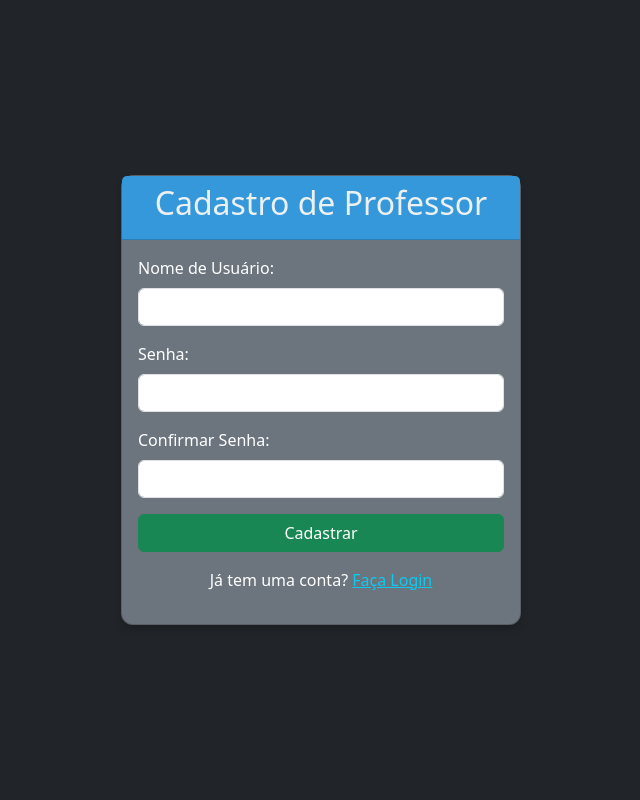
After one commit to NashornT/Gestao_Escolar_Plataforma, a Flask app: page /register in a window 1280 px wide. The commit adds this page. Shown: the whole page, without its empty margins (319-959 px from the left). Run offline with Flask 3, Linux system fonts and the light colour scheme.

```diff
--- a/flask_web.py
+++ b/flask_web.py
@@ -1,31 +1,60 @@
-from flask import Flask, render_template, request, redirect, flash, send_file, url_for
+from flask import Flask, render_template, request, redirect, url_for, flash, send_file
+from flask_sqlalchemy import SQLAlchemy
+from flask_login import LoginManager, UserMixin, login_user, login_required, logout_user, current_user
+from werkzeug.security import generate_password_hash, check_password_hash
 from methods.extract_data import ExtractData
 import os
 import shutil
 from methods.create_school_history import school_history
 from methods.download_data import download_school_data
 from datetime import datetime
-from flask_socketio import SocketIO, emit # Importar SocketIO e emit
+from flask_socketio import SocketIO, emit
+import eventlet # Necessário para async_mode='eventlet'
 
 UPLOAD_FOLDER = 'Files'
 ALLOWED_EXTENSIONS = {'xls', 'xlsx'}
 
 app = Flask(__name__)
-app.secret_key = 'sua_chave_super_secreta' # Mantenha esta chave secreta e considere usar uma variável de ambiente
+app.secret_key = 'sua_chave_super_secreta' # Mantenha esta chave secreta e considere usar uma variável de ambiente em produção
 app.config['UPLOAD_FOLDER'] = UPLOAD_FOLDER
+app.config['SQLALCHEMY_DATABASE_URI'] = 'sqlite:///site.db' # Nome do seu arquivo de banco de dados SQLite
+app.config['SQLALCHEMY_TRACK_MODIFICATIONS'] = False # Desativa o rastreamento de modificações para economizar recursos
 
-# Inicializar SocketIO
-socketio = SocketIO(app, async_mode='eventlet') # Usar eventlet para async_mode
+db = SQLAlchemy(app)
+socketio = SocketIO(app, async_mode='eventlet')
 
-# Limpar a pasta UPLOAD_FOLDER no início da aplicação para garantir um estado limpo
-# Esta parte pode ser refeita para limpar apenas arquivos de processamento anterior,
-# se necessário, para evitar apagar arquivos importantes caso o Flask reinicie.
-# Por enquanto, manteremos como está, mas é algo a considerar.
+# Configuração do Flask-Login
+login_manager = LoginManager()
+login_manager.init_app(app)
+login_manager.login_view = 'login' # Define a rota para onde o usuário será redirecionado se não estiver logado
+
+# --- Modelos do Banco de Dados ---
+class User(db.Model, UserMixin):
+    id = db.Column(db.Integer, primary_key=True)
+    username = db.Column(db.String(80), unique=True, nullable=False)
+    password_hash = db.Column(db.String(128), nullable=False)
+    is_admin = db.Column(db.Boolean, default=False) # Exemplo de campo adicional
+
+    def set_password(self, password):
+        self.password_hash = generate_password_hash(password)
+
+    def check_password(self, password):
+        return check_password_hash(self.password_hash, password)
+
+    def __repr__(self):
+        return f'<User {self.username}>'
+
+# Callback para recarregar o usuário do Flask-Login
+@login_manager.user_loader
+def load_user(user_id):
+    return User.query.get(int(user_id))
+
+# --- Limpeza da pasta de upload (considerar ajustar para produção) ---
 if os.path.exists(UPLOAD_FOLDER):
     shutil.rmtree(UPLOAD_FOLDER)
 os.makedirs(UPLOAD_FOLDER, exist_ok=True)
 
-
+# --- Funções Auxiliares ---
 def allowed_file(filename):
     return '.' in filename and filename.rsplit('.', 1)[1].lower() in ALLOWED_EXTENSIONS
 
@@ -47,18 +76,72 @@ def process_files_async(folder_path, sid):
             shutil.rmtree(folder_path)
         os.makedirs(folder_path, exist_ok=True) # Recria a pasta vazia
 
+# --- Rotas da Aplicação ---
+
+@app.route('/register', methods=['GET', 'POST'])
+def register():
+    if current_user.is_authenticated:
+        flash('Você já está logado.', 'info')
+        return redirect(url_for('index'))
+
+    if request.method == 'POST':
+        username = request.form.get('username')
+        password = request.form.get('password')
+        confirm_password = request.form.get('confirm_password')
+
+        if not username or not password or not confirm_password:
+            flash('Todos os campos são obrigatórios.', 'danger')
+            return render_template('register.html')
+
+        if password != confirm_password:
+            flash('As senhas não coincidem.', 'danger')
+            return render_template('register.html')
+
+        existing_user = User.query.filter_by(username=username).first()
+        if existing_user:
+            flash('Nome de usuário já existe. Por favor, escolha outro.', 'danger')
+            return render_template('register.html')
+
+        new_user = User(username=username)
+        new_user.set_password(password)
+        db.session.add(new_user)
+        db.session.commit()
+        flash('Cadastro realizado com sucesso! Faça o login.', 'success')
+        return redirect(url_for('login'))
+    return render_template('register.html')
+
+@app.route('/login', methods=['GET', 'POST'])
+def login():
+    if current_user.is_authenticated:
+        flash('Você já está logado.', 'info')
+        return redirect(url_for('index'))
+
+    if request.method == 'POST':
+        username = request.form.get('username')
+        password = request.form.get('password')
+
+        user = User.query.filter_by(username=username).first()
+        if user and user.check_password(password):
+            login_user(user)
+            flash(f'Bem-vindo, {user.username}!', 'success')
+            next_page = request.args.get('next') # Redireciona para a página que o usuário tentou acessar
+            return redirect(next_page or url_for('index'))
+        else:
+            flash('Login ou senha incorretos.', 'danger')
+    return render_template('login.html')
+
+@app.route('/logout')
+@login_required # Só pode acessar se estiver logado
+def logout():
+    logout_user()
+    flash('Você foi desconectado.', 'info')
+    return redirect(url_for('login'))
 
 @app.route('/', methods=['GET', 'POST'])
+@login_required
 def index():
     if request.method == 'POST':
-        # Captura o Session ID do SocketIO se disponível
-        # Se não houver um SID (por exemplo, na primeira carga da página sem SocketIO conectado),
-        # você pode lidar com isso ou garantir que o SocketIO esteja sempre conectado.
-        # Por enquanto, faremos a verificação no JavaScript.
-        # O SID será passado do cliente via um campo oculto no formulário ou através do JavaScript após a conexão do SocketIO.
-        # Para simplificar agora, vamos assumir que o `request.sid` pode ser usado se o SocketIO estiver integrado
-        # na mesma requisição POST, mas é mais comum o SocketIO ter um SID separado.
-        # Uma abordagem mais robusta é usar um campo oculto no formulário.
+        # ... (Sua lógica existente para processar arquivos) ...
         client_sid = request.form.get('socket_id') # Adicionar um campo oculto no form para o SID
 
         if 'files' not in request.files:
@@ -86,8 +169,6 @@ def index():
 
         if files_saved:
             if client_sid:
-                # Inicia o processamento em uma nova thread, passando o SID
-                # Flask-SocketIO lida com o contexto de aplicação para emissões
                 socketio.start_background_task(process_files_async, app.config['UPLOAD_FOLDER'], client_sid)
                 flash('Processamento dos arquivos iniciado em segundo plano.', 'info')
             else:
@@ -99,12 +180,14 @@ def index():
 
     return render_template('index.html')
 
+
 @app.route('/relatorio', methods=['GET'])
+@login_required # Protege a rota
 def relatorio():
     return redirect("http://localhost:8501")
 
-
 @app.route('/historico', methods=['POST'])
+@login_required # Protege a rota
 def historico():
     aluno_nome = request.form.get('aluno')
 
@@ -126,6 +209,7 @@ def historico():
 
 
 @app.route('/baixar_dados', methods=['GET'])
+@login_required # Protege a rota
 def baixar_dados():
     output, error = download_school_data()
 
@@ -139,9 +223,9 @@ def baixar_dados():
         flash(f'Erro ao enviar o arquivo de dados: {str(e)}', 'danger')
         return redirect(url_for('index'))
 
+# --- SocketIO Handlers (permanecem os mesmos) ---
 @socketio.on('connect')
 def test_connect():
-    # Emitir o SID de volta para o cliente quando ele se conectar
     emit('my_response', {'data': 'Conectado', 'sid': request.sid})
     print(f'Cliente conectado: {request.sid}')
 
@@ -150,6 +234,16 @@ def test_disconnect():
     print('Cliente desconectado')
 
 
+# --- Inicialização da Aplicação ---
 if __name__ == '__main__':
-    # Use socketio.run(app) em vez de app.run(debug=True)
-    socketio.run(app, debug=True, allow_unsafe_werkzeug=True) # allow_unsafe_werkzeug=True para evitar aviso em debug
+    with app.app_context():
+        db.create_all() # Cria as tabelas do banco de dados (se não existirem)
+        # Opcional: Criar um usuário admin inicial se o banco estiver vazio
+        if User.query.filter_by(username='admin').first() is None:
+            admin_user = User(username='admin', is_admin=True)
+            admin_user.set_password('admin123') # Troque por uma senha forte!
+            db.session.add(admin_user)
+            db.session.commit()
+            print("Usuário 'admin' criado com senha 'admin123'. Por favor, altere em produção!")
+
+    socketio.run(app, debug=True, allow_unsafe_werkzeug=True)
--- /dev/null
+++ b/templates/register.html
@@ -0,0 +1,78 @@
+<!DOCTYPE html>
+<html lang="pt-br">
+<head>
+    <meta charset="UTF-8">
+    <meta name="viewport" content="width=device-width, initial-scale=1.0">
+    <title>Cadastro - Gestão Escolar</title>
+    <link href="https://cdn.jsdelivr.net/npm/bootstrap@5.3.0/dist/css/bootstrap.min.css" rel="stylesheet">
+    <style>
+        body {
+            background-color: #2c3e50;
+            color: #ecf0f1;
+            display: flex;
+            justify-content: center;
+            align-items: center;
+            min-height: 100vh;
+        }
+        .card {
+            border-radius: 0.75rem;
+            box-shadow: 0 4px 8px rgba(0, 0, 0, 0.2);
+            max-width: 400px;
+            width: 100%;
+        }
+        .card-header {
+            border-top-left-radius: 0.75rem;
+            border-top-right-radius: 0.75rem;
+            font-weight: bold;
+            background-color: #3498db; /* Azul primário */
+            color: #ecf0f1;
+        }
+        .alert {
+            padding: 1rem 1.25rem;
+            margin-bottom: 1rem;
+            border: 1px solid transparent;
+            border-radius: 0.25rem;
+        }
+        .alert-success { color: #155724; background-color: #d4edda; border-color: #c3e6cb; }
+        .alert-info { color: #0c5460; background-color: #d1ecf1; border-color: #bee5eb; }
+        .alert-warning { color: #856404; background-color: #fff3cd; border-color: #ffeeba; }
+        .alert-danger { color: #721c24; background-color: #f8d7da; border-color: #f5c6cb; }
+    </style>
+</head>
+<body class="bg-dark text-white">
+    <div class="card bg-secondary text-white">
+        <div class="card-header text-center">
+            <h2>Cadastro de Professor</h2>
+        </div>
+        <div class="card-body">
+            {% with messages = get_flashed_messages(with_categories=true) %}
+            {% if messages %}
+                {% for category, message in messages %}
+                    <div class="alert alert-{{ category }}" role="alert">
+                        <p>{{ message }}</p>
+                    </div>
+                {% endfor %}
+            {% endif %}
+            {% endwith %}
+
+            <form action="{{ url_for('register') }}" method="post">
+                <div class="mb-3">
+                    <label for="username" class="form-label">Nome de Usuário:</label>
+                    <input type="text" name="username" id="username" class="form-control" required>
+                </div>
+                <div class="mb-3">
+                    <label for="password" class="form-label">Senha:</label>
+                    <input type="password" name="password" id="password" class="form-control" required>
+                </div>
+                <div class="mb-3">
+                    <label for="confirm_password" class="form-label">Confirmar Senha:</label>
+                    <input type="password" name="confirm_password" id="confirm_password" class="form-control" required>
+                </div>
+                <button type="submit" class="btn btn-success w-100">Cadastrar</button>
+            </form>
+            <p class="mt-3 text-center">Já tem uma conta? <a href="{{ url_for('login') }}" class="text-info">Faça Login</a></p>
+        </div>
+    </div>
+    <script src="https://cdn.jsdelivr.net/npm/bootstrap@5.3.0/dist/js/bootstrap.bundle.min.js"></script>
+</body>
+</html>
```
Also changed, not shown: templates/index.html (+36 -61 lines), templates/login.html (added, +74 -0 lines), storage/mysql.py.
